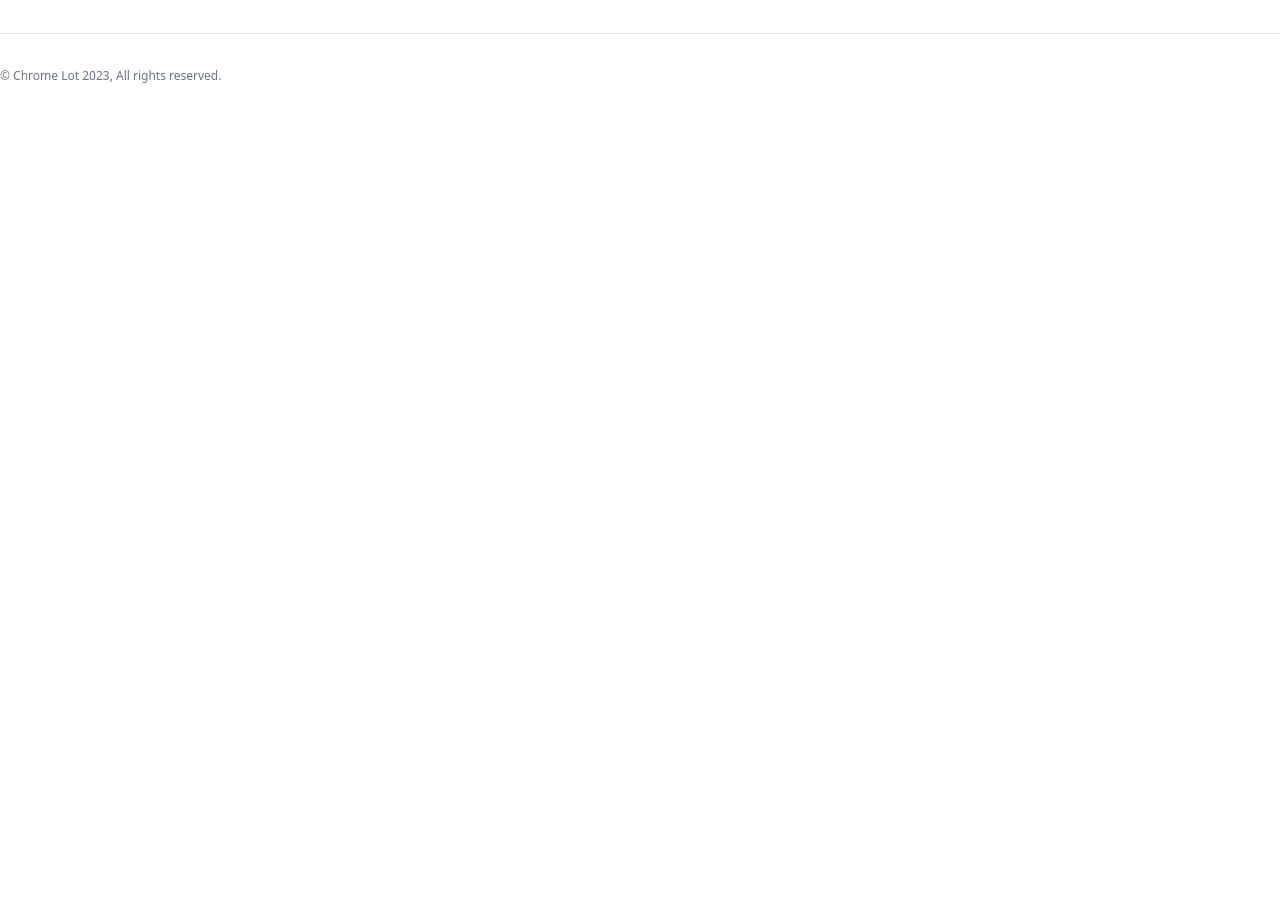
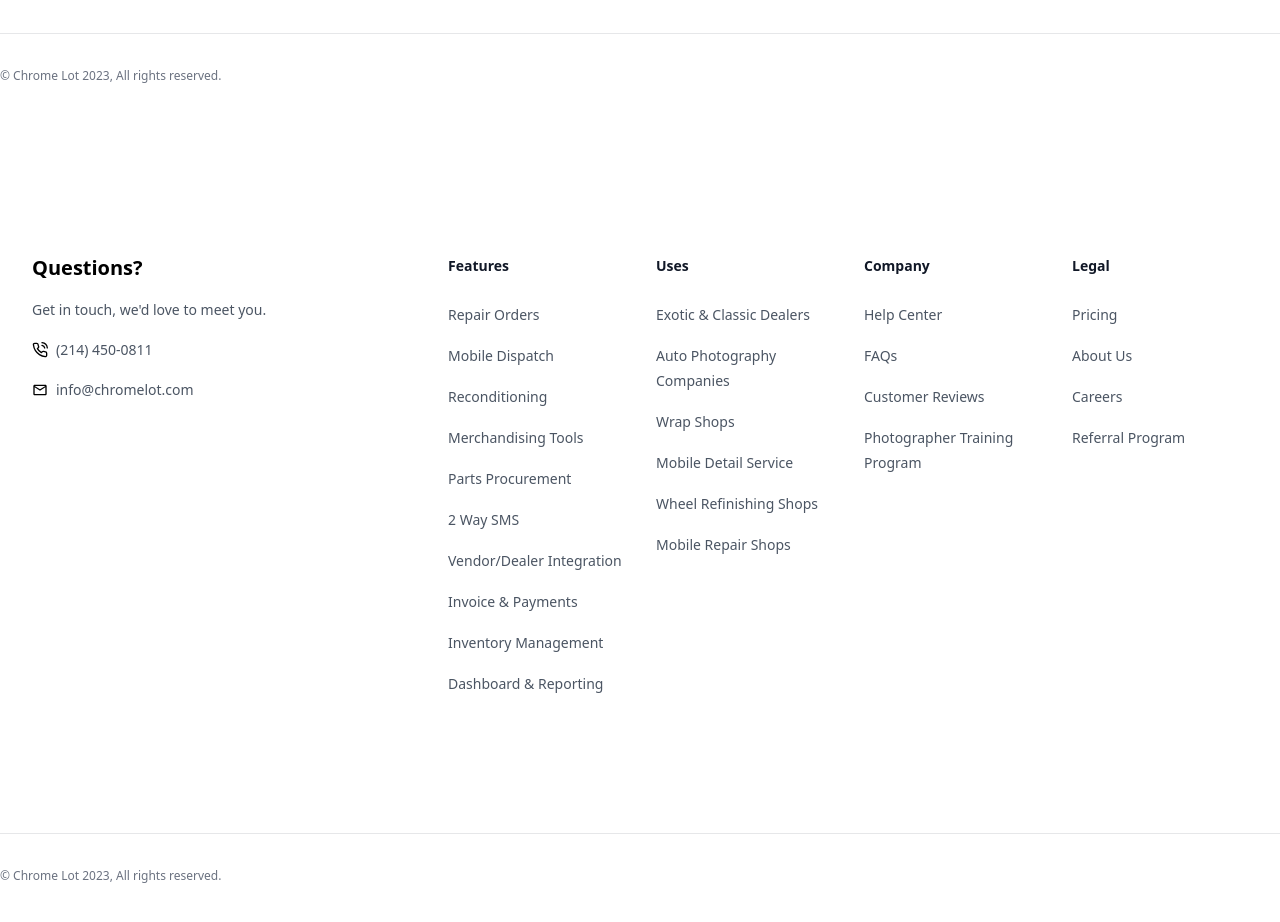
Before and after one commit to torchcommercialmedia/marketingsite, a Next.js app in the folder client/: page /about-us in a window 1280 px wide. Shown: the part 3140-4062 px from the top of the page. Before the commit the page ends 3266 px from the top, so only its background shows below. Built offline with nearby package versions, Linux system fonts and the light colour scheme.

Commit message:
added footer in layout

```diff
--- a/client/app/layout.tsx
+++ b/client/app/layout.tsx
@@ -1,6 +1,7 @@
 import "./globals.css";
 import { Figtree } from "next/font/google";
 import Navbar from "@/components/Navbar";
+import Footer from "@/components/MainPage/Footer";
 
 const font = Figtree({ subsets: ["latin"] });
 
@@ -19,6 +20,7 @@ export default function RootLayout({
       <body className="bg-white/50">
         <Navbar />
         {children}
+        <Footer />
       </body>
     </html>
   );
```
